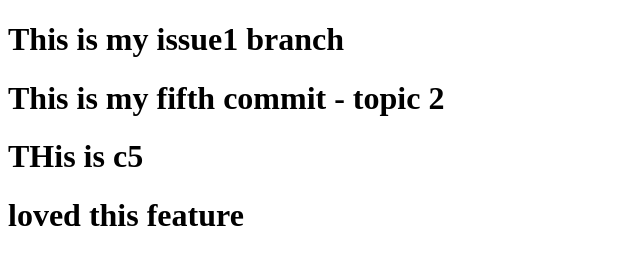
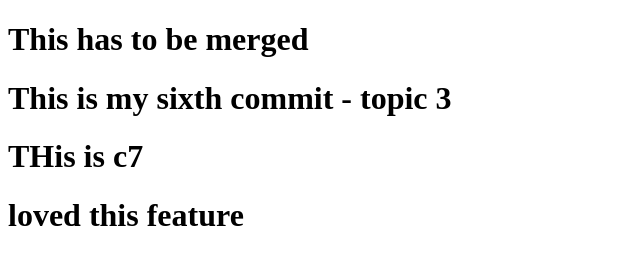
Before and after one commit to FaiyazMak/visualSC-practise, a plain HTML site: page index.html in a window 1280 px wide. Shown: the whole page, without its empty margins (0-640 px from the left). Drawn offline with Linux system fonts and the light colour scheme.

Commit message:
sixth commit - c6

```diff
--- a/index.html
+++ b/index.html
@@ -7,9 +7,9 @@
     <title>This is my issue1 branch</title>
 </head>
 <body>
-    <h1>This is my issue1 branch</h1>
-    <h1>This is my fifth commit - topic 2</h1>
-    <h1>THis is c5</h1>
+    <h1>This has to be merged</h1>
+    <h1>This is my sixth commit - topic 3</h1>
+    <h1>THis is c7</h1>
     <h1>loved this feature</h1>
 </body>
 </html>
```
